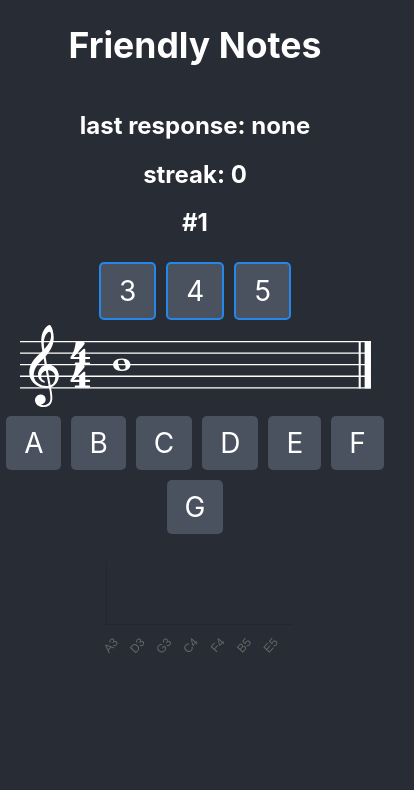
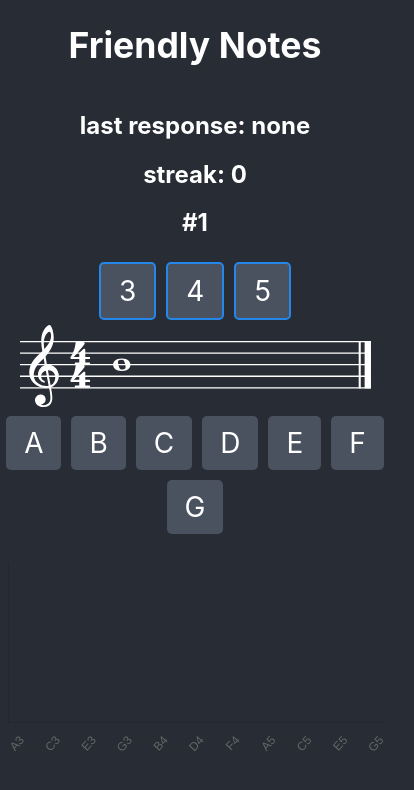
Before and after one commit to robteeuwen/friendlynotes, a React (Create React App) app: page / in a window 390 px wide. Shown: the top 790 px of the page, 414 px wide, since content can reach past the window. Built offline with nearby package versions, Linux system fonts and the light colour scheme.

Commit message:
smaller dataviewer for mobile

```diff
--- a/src/App.css
+++ b/src/App.css
@@ -102,3 +102,9 @@ body {
   max-width: 500px;
   padding: 24px;
 }
+
+@media only screen and (max-width: 768px) {
+  .chartcontainer {
+    width: 100%;
+  }
+}
```
